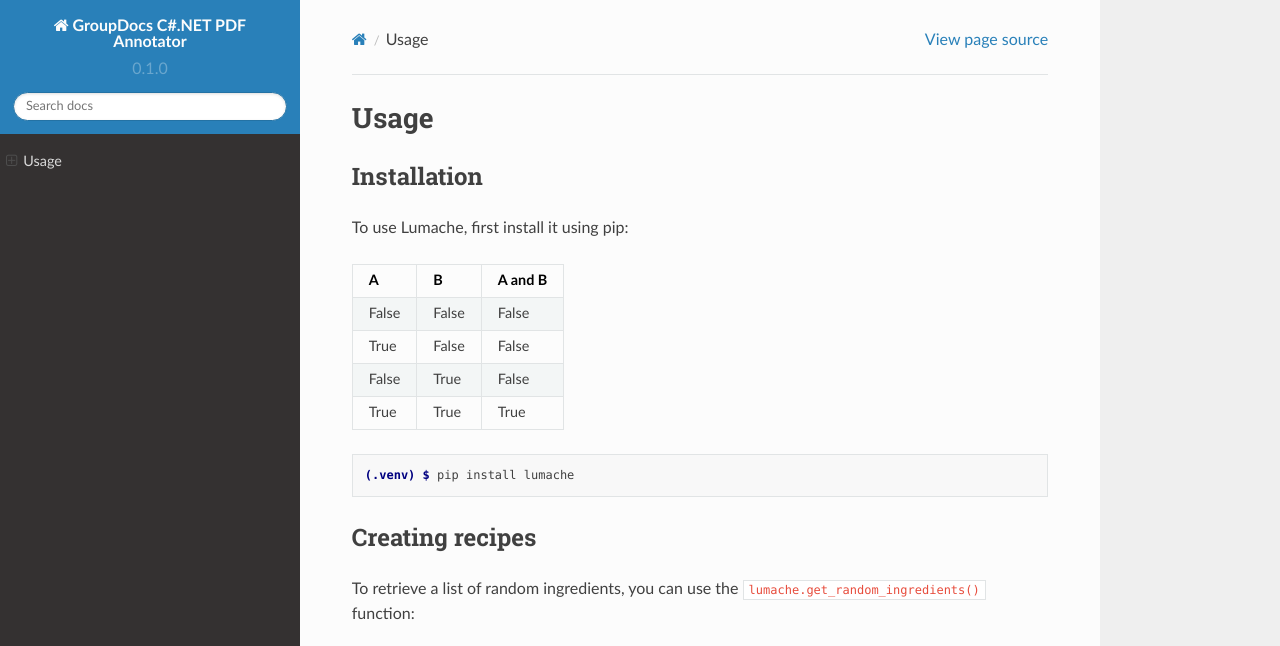
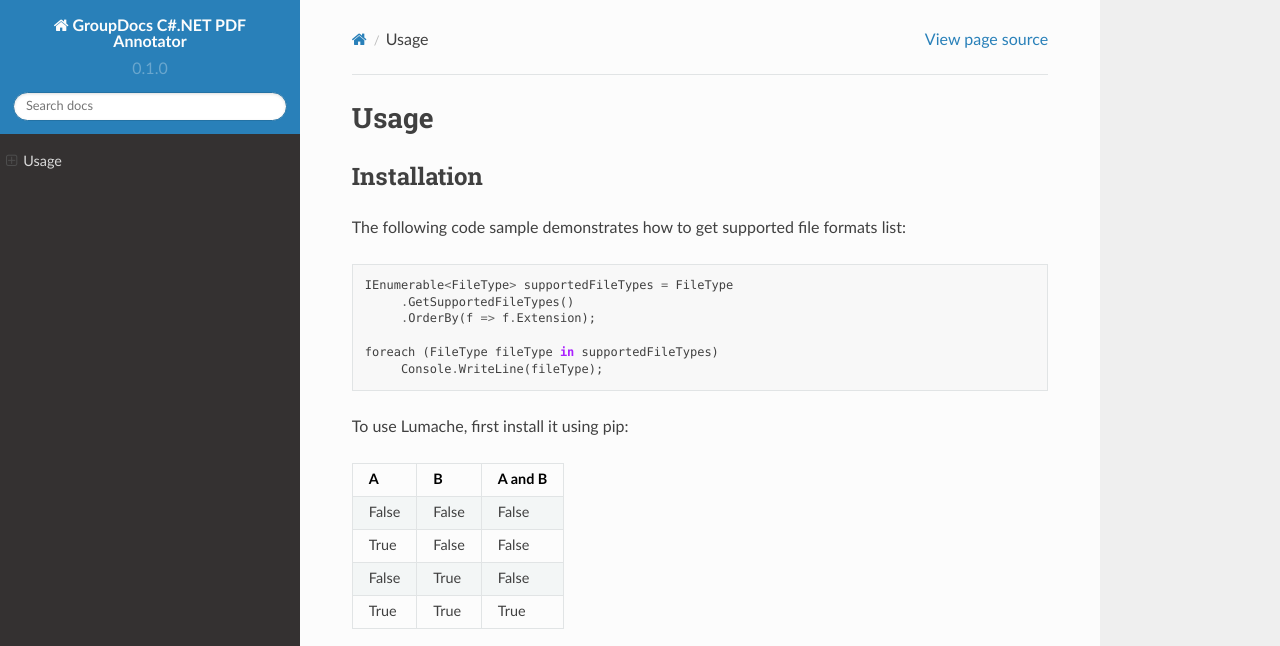
Before and after one commit to vadimsteckler1/asposetest, a Sphinx documentation site: the page built from docs/source/usage.rst, in a window 1280 px wide and 900 px high, cut to the strip 0-646 px from the top of the window. Built offline with Sphinx 7.4.7 and the Read the Docs theme 2.0.0, drawn with Linux system fonts in a browser that asks for light colours.

Commit message:
Update usage.rst

```diff
--- a/docs/source/usage.rst
+++ b/docs/source/usage.rst
@@ -5,6 +5,15 @@ Usage
 
 Installation
 ------------
+
+The following code sample demonstrates how to get supported file formats list::
+
+   IEnumerable<FileType> supportedFileTypes = FileType
+	.GetSupportedFileTypes()
+	.OrderBy(f => f.Extension);
+
+   foreach (FileType fileType in supportedFileTypes)
+	Console.WriteLine(fileType);
 
 To use Lumache, first install it using pip:
 
```
